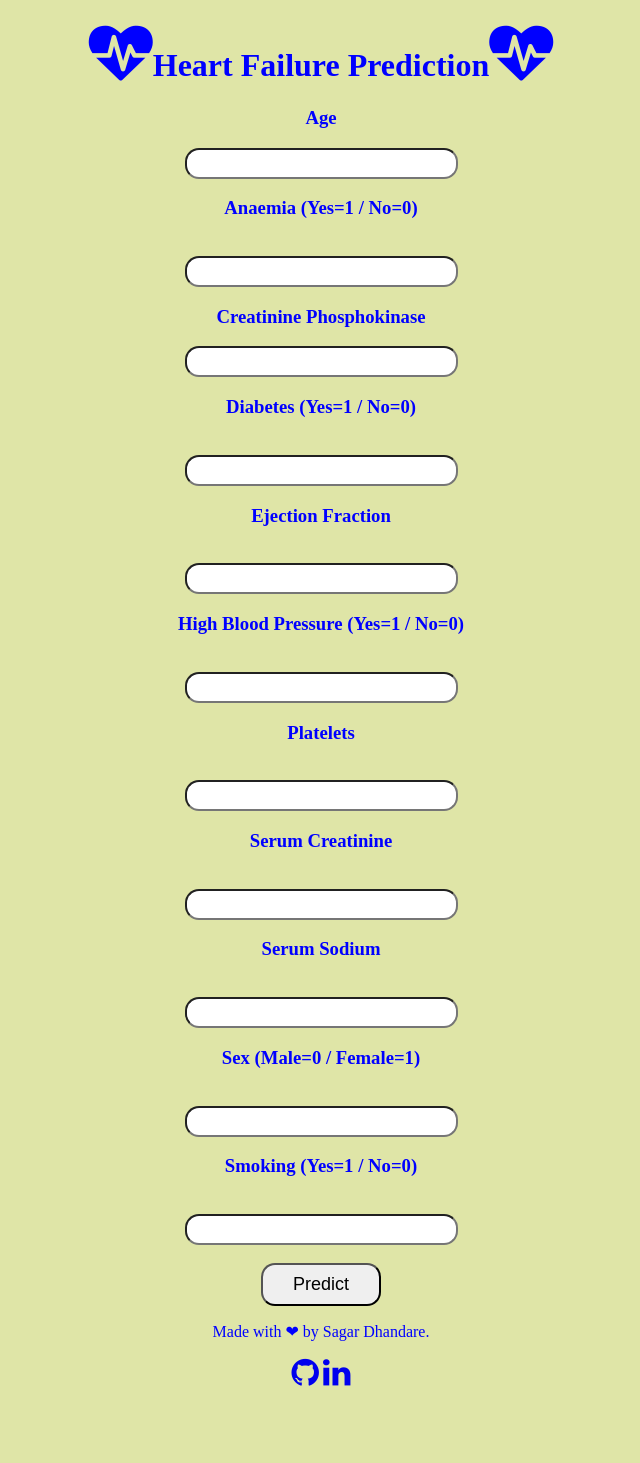
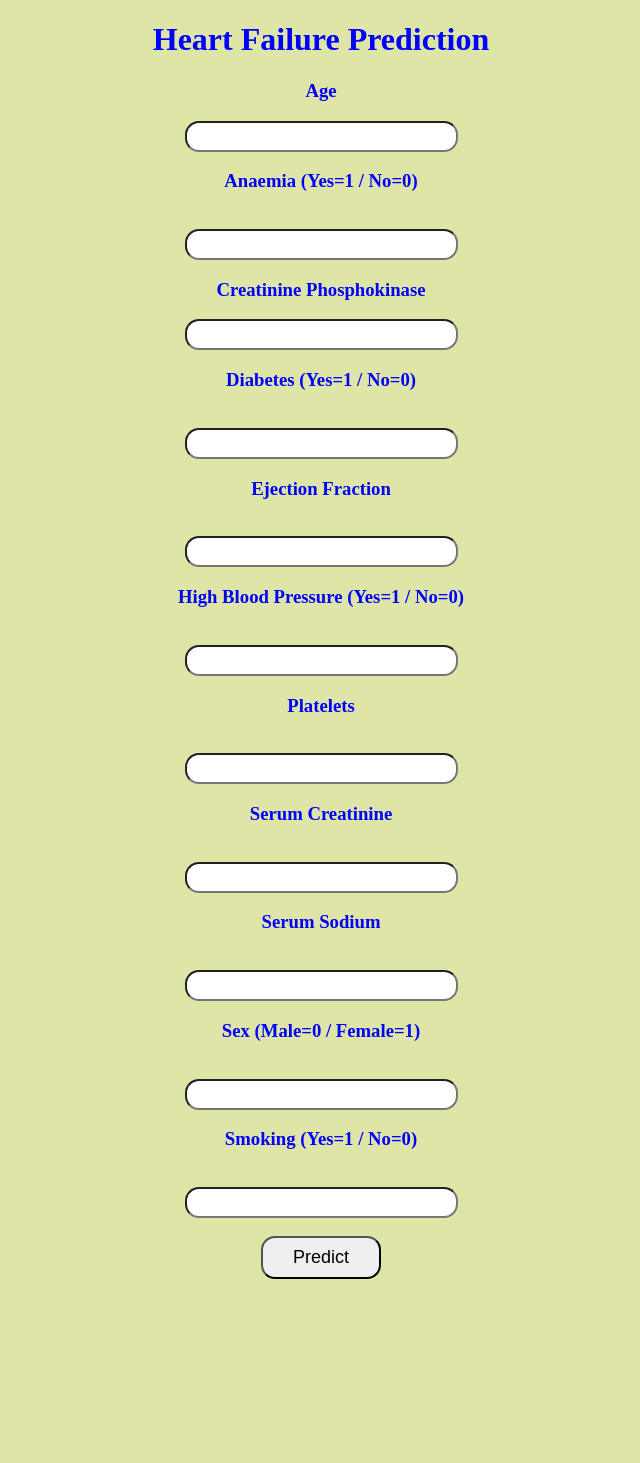
Before and after one commit to SagarDhandare/Heart-Failure-Prediction-Project, a Flask app: page / in a window 1280 px wide. Shown: the whole page, without its empty margins (319-959 px from the left). After the commit the page ends 1279 px from the top, so only its background shows below. Run offline with Flask 2, Linux system fonts and the light colour scheme; parts of the project's set-up code (start-up, migrations or seed data) failed here and were passed over.

Commit message:
Update index.html

```diff
--- a/templates/index.html
+++ b/templates/index.html
@@ -31,14 +31,7 @@
 
 
 
-            <div class='footer'>
-                <div class="contact">
-                    <p class='footer-description'>Made with ❤ by Sagar Dhandare.</p>
-                    <a target="_blank" href="https://github.com/SagarDhandare"><i class="fa fa-github fa-2x" aria-hidden="true"></i></a>
-                    <a target="_blank" href="https://www.linkedin.com/in/sagar-dhandare-a401271a3/"><i class="fa fa-linkedin fa-2x" aria-hidden="true"></i></a>
-                </div>
 
-            </div>
 
         </form>
 
@@ -208,7 +201,7 @@
         }
     </style>
 
-<link rel="stylesheet" href="https://cdnjs.cloudflare.com/ajax/libs/font-awesome/4.7.0/css/font-awesome.min.css">
+
 
 </body>
 
```
